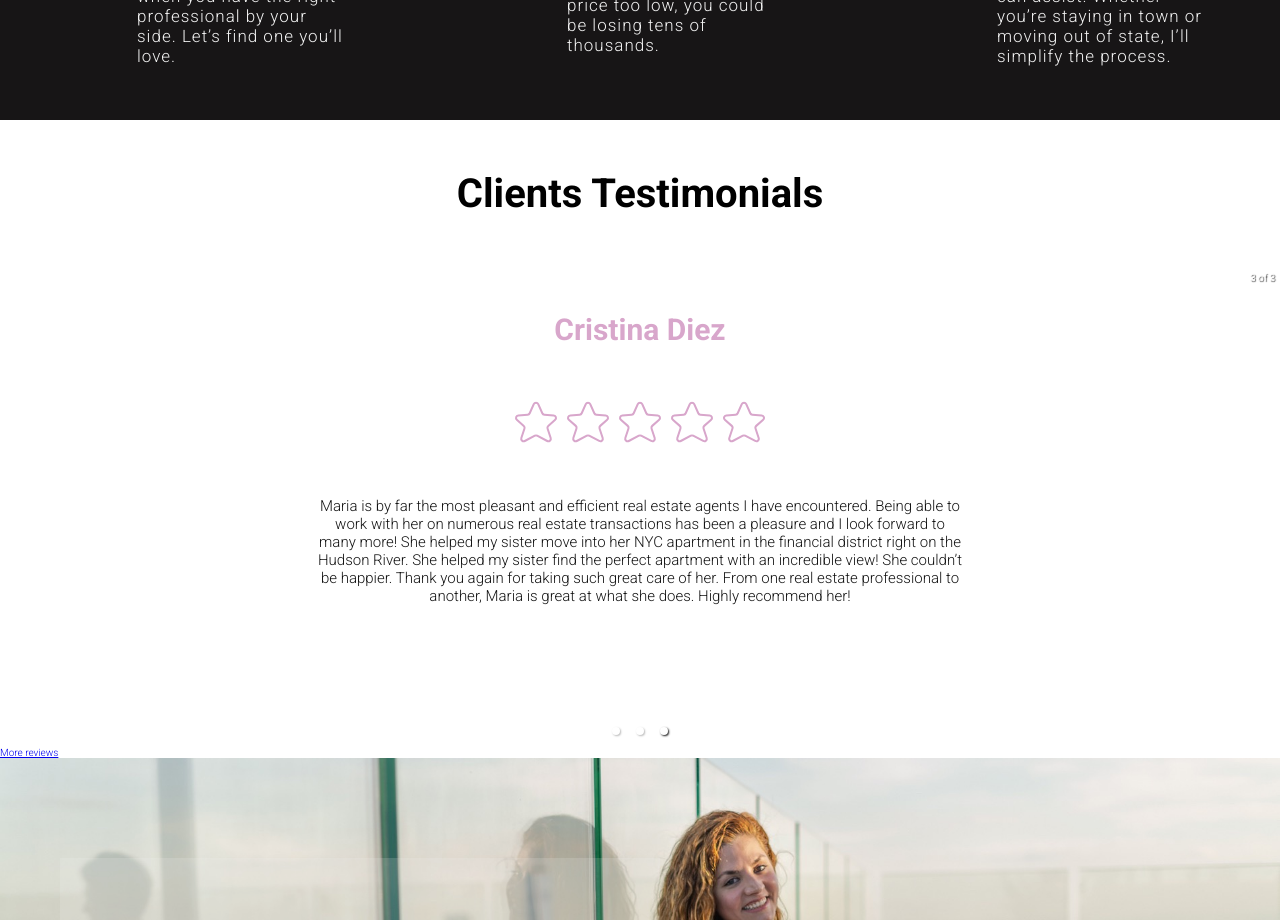
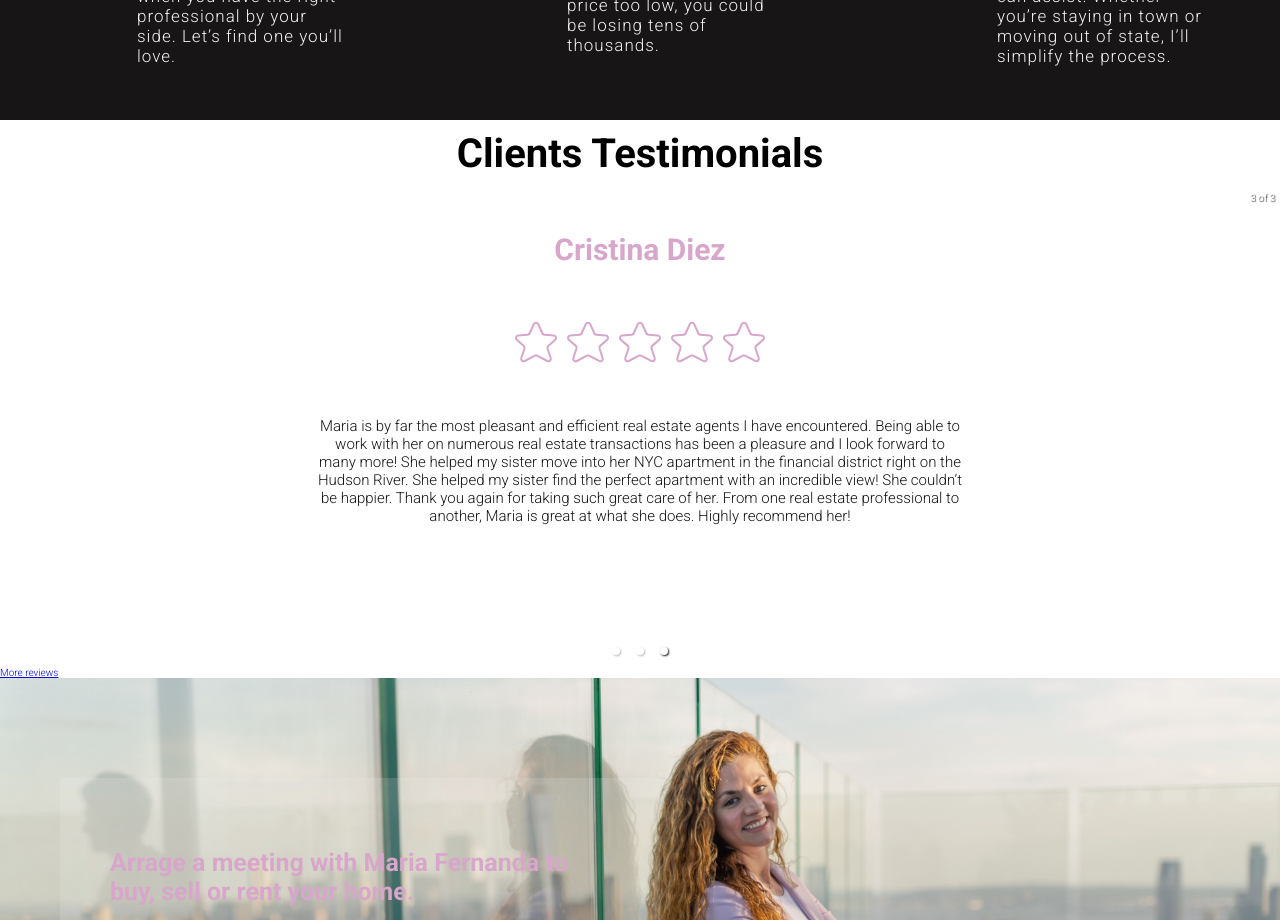
Before and after one commit to LorgioRoda/mfr-website, a React app: page / in a window 1280 px wide. Shown: the part 2040-2960 px from the top of the page. Built offline with nearby package versions, Linux system fonts and the light colour scheme.

Commit message:
update services images

```diff
--- a/src/Pages/Services.js
+++ b/src/Pages/Services.js
@@ -2,7 +2,7 @@ import React from "react";
 import "../assets/styles/Components/Services.scss";
 import forRent from "../assets/static/Untitled (1).svg"
 import rent from "../assets/static/Untitled.svg"
-import rentExpertise from "../assets/static/Untitled (2).svg"
+import rentExpertise from "../assets/static/Untitled (2).svg";
 
 export default function Services() {
   return (
--- a/src/assets/styles/Components/Recommendations.scss
+++ b/src/assets/styles/Components/Recommendations.scss
@@ -13,7 +13,7 @@
 .recommendation--title {
     display: flex;
     flex-direction: column;
-    margin: 40px auto;
+    margin: 0px auto 0px auto;
     justify-items: center;
     align-items: center;
     & h2 {
```
Also changed, not shown: src/assets/static/Untitled (2).svg.
